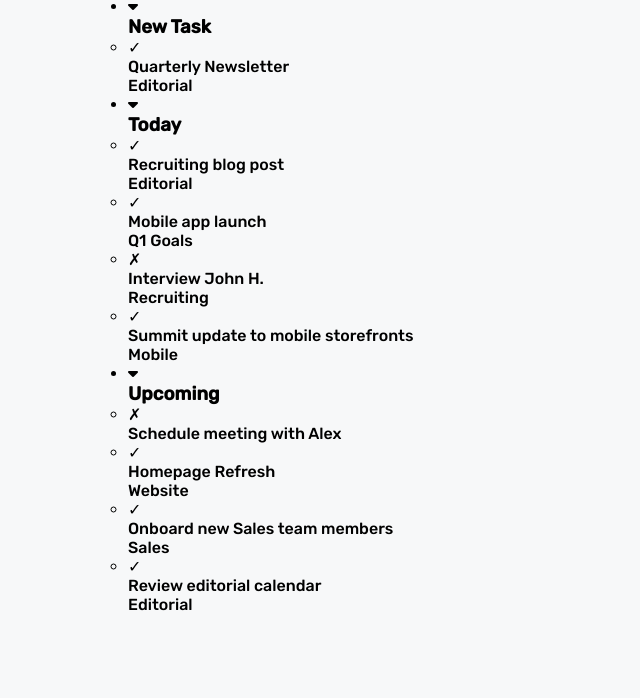
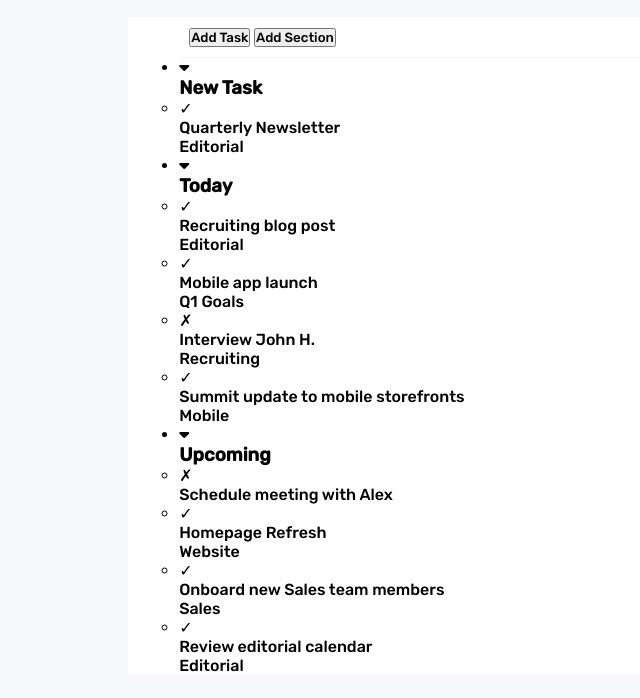
Before and after one commit to casalaspro/html-css-toboolist, a plain HTML site: page index.html in a window 1280 px wide. Shown: the part 102-800 px from the top of the page, without its empty margins (0-640 px from the left). Drawn offline with Linux system fonts and the light colour scheme.

Commit message:
ADD - padding, margin .container

```diff
--- a/app.css
+++ b/app.css
@@ -7,6 +7,10 @@
   font-family: 'Rubik', sans-serif;
 }
 
+main{
+
+}
+
 body{
   background-color: #F7F8F9;
 }
@@ -14,6 +18,7 @@ body{
 .container{
   max-width: 1024px;
   margin: 0 auto;
+  padding-left: 4vw;
 }
 
 .white{
@@ -22,6 +27,7 @@ body{
 
 header{
   padding: 10px;
+  margin-bottom: 40px;
 }
 
 h1{
@@ -34,3 +40,8 @@ h1{
 header > img{
   margin-right: 10px;
 }
+
+.actions{
+  border-bottom: 1px solid #F7F8F9;
+  padding: 10px;
+}
--- a/index.html
+++ b/index.html
@@ -18,7 +18,7 @@
   <!-- ToDo List with Buttons -->
   <main>
 
-    <div class="container">
+    <div class="container white">
 
       <!-- Buttons -->
       <div class="actions">
```
